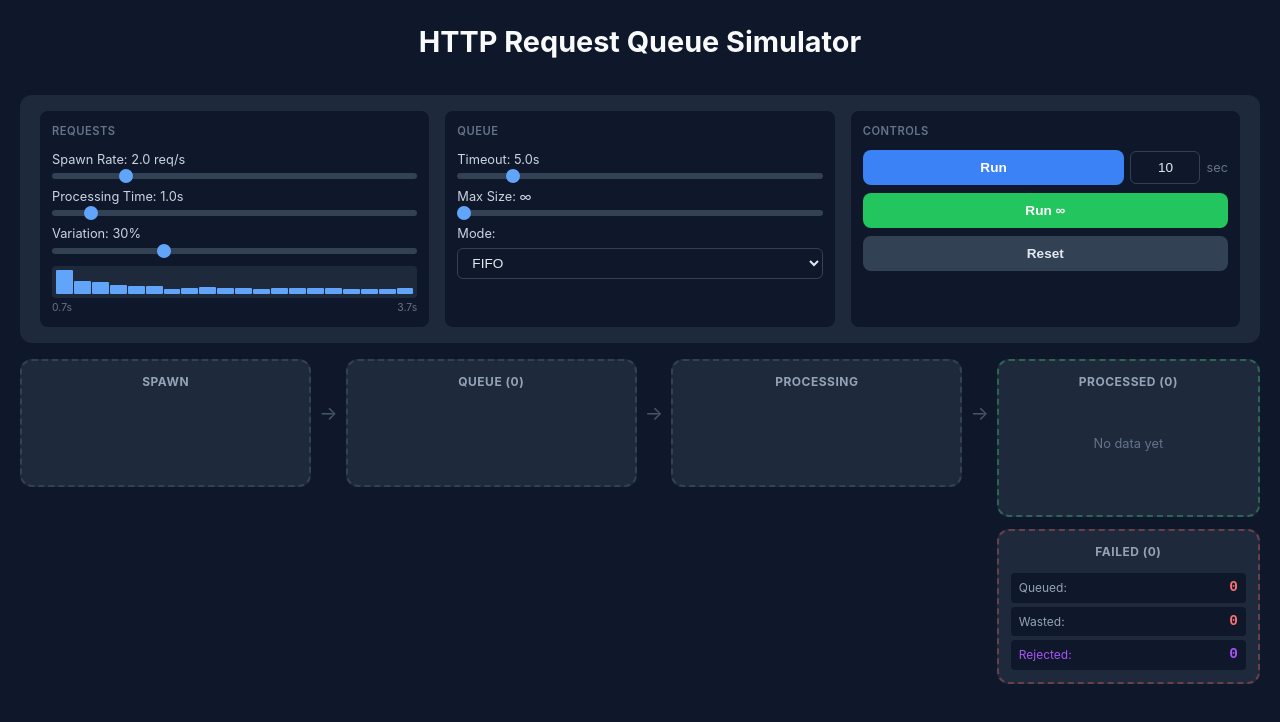
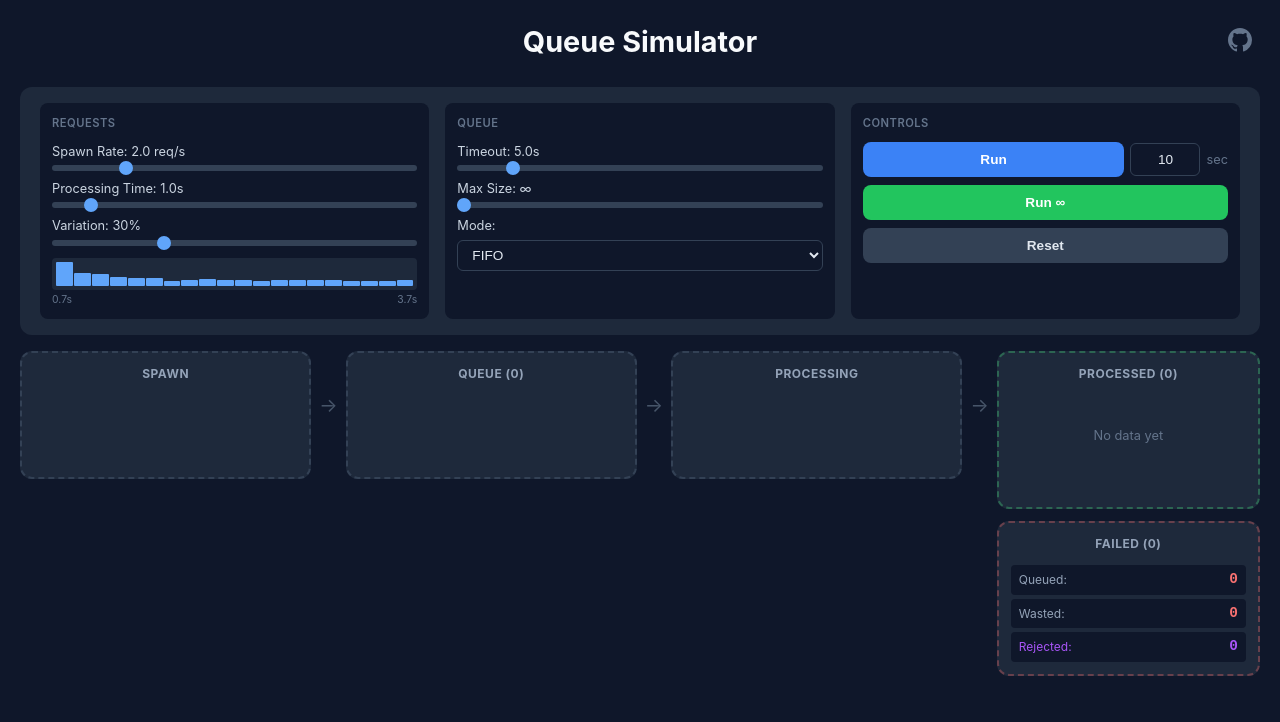
Before and after one commit to ipeterov/queue-demo, a React (Vite) app: page / in a window 1280 px wide. Shown: the top 722 px of the page. Built offline with nearby package versions, Linux system fonts and the light colour scheme.

Commit message:
Rename the thing & add github repo link

```diff
--- a/index.html
+++ b/index.html
@@ -4,7 +4,7 @@
     <meta charset="UTF-8" />
     <link rel="icon" type="image/svg+xml" href="/vite.svg" />
     <meta name="viewport" content="width=device-width, initial-scale=1.0" />
-    <title>untitled</title>
+    <title>Queue Simulator</title>
   </head>
   <body>
     <div id="root"></div>
--- a/src/App.css
+++ b/src/App.css
@@ -36,12 +36,34 @@
 header h1 {
   font-size: 1.8rem;
   color: #f8fafc;
-  margin-bottom: 8px;
 }
 
 header p {
   color: #94a3b8;
   font-size: 0.95rem;
+}
+
+.github-link {
+  position: absolute;
+  top: 20px;
+  right: 20px;
+  color: #64748b;
+  text-decoration: none;
+  padding: 8px;
+  border-radius: 6px;
+  transition: all 0.2s;
+  display: flex;
+  align-items: center;
+  justify-content: center;
+}
+
+.github-link:hover {
+  color: #e2e8f0;
+  background: #1e293b;
+}
+
+.github-link svg {
+  display: block;
 }
 
 .main-content {
--- a/src/App.tsx
+++ b/src/App.tsx
@@ -8,8 +8,19 @@
 
   return (
     <div className="app">
+      <a
+        href="https://github.com/ipeterov/queue-demo"
+        target="_blank"
+        rel="noopener noreferrer"
+        className="github-link"
+        aria-label="View source on GitHub"
+      >
+        <svg width="24" height="24" viewBox="0 0 24 24" fill="currentColor" aria-hidden="true">
+          <path d="M12 0C5.37 0 0 5.37 0 12c0 5.31 3.435 9.795 8.205 11.385.6.105.825-.255.825-.57 0-.285-.015-1.23-.015-2.235-3.015.555-3.795-.735-4.035-1.41-.135-.345-.72-1.41-1.23-1.695-.42-.225-1.02-.78-.015-.795.945-.015 1.62.87 1.845 1.23 1.08 1.815 2.805 1.305 3.495.99.105-.78.42-1.305.765-1.605-2.67-.3-5.46-1.335-5.46-5.925 0-1.305.465-2.385 1.23-3.225-.12-.3-.54-1.53.12-3.18 0 0 1.005-.315 3.3 1.23.96-.27 1.98-.405 3-.405s2.04.135 3 .405c2.295-1.56 3.3-1.23 3.3-1.23.66 1.65.24 2.88.12 3.18.765.84 1.23 1.905 1.23 3.225 0 4.605-2.805 5.625-5.475 5.925.435.375.81 1.095.81 2.22 0 1.605-.015 2.895-.015 3.3 0 .315.225.69.825.57A12.02 12.02 0 0024 12c0-6.63-5.37-12-12-12z" />
+        </svg>
+      </a>
       <header>
-        <h1>HTTP Request Queue Simulator</h1>
+        <h1>Queue Simulator</h1>
       </header>
 
       <div className="top-controls">
```
